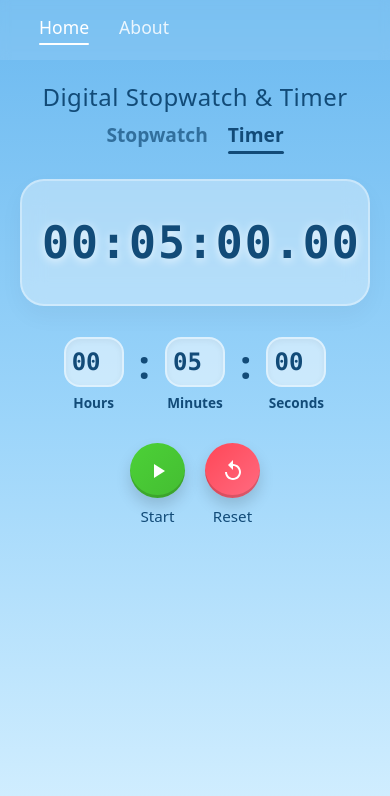
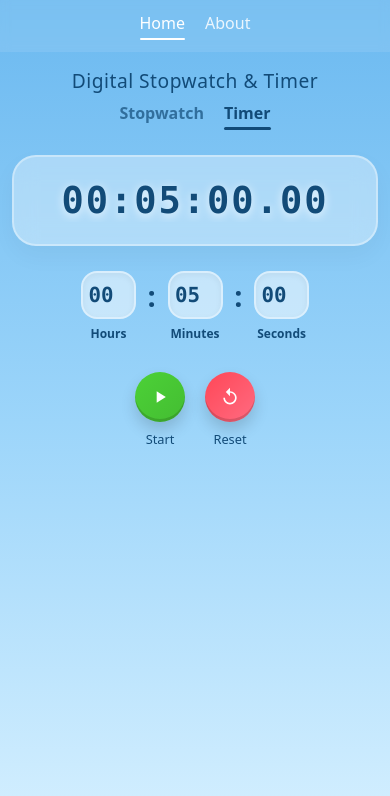
Before and after one commit to onlyzo0m/digital-stopwatch-timer, a plain HTML site: page index.html in a window 390 px wide. Both pictures are taken after a click on the button "Timer". Drawn offline with Linux system fonts and the light colour scheme.

Commit message:
make web responsive

```diff
--- a/style.css
+++ b/style.css
@@ -51,7 +51,7 @@ body {
     padding-bottom: 40px;
 }
 
-/* Navbar */
+/* Navbar - Fully Responsive */
 .navbar {
     width: 100%;
     padding: 15px 0;
@@ -110,10 +110,11 @@ body {
 .app-header {
     text-align: center;
     margin-bottom: 25px;
+    width: 100%;
 }
 
 .app-title {
-    font-size: 1.5rem;
+    font-size: clamp(1.2rem, 4vw, 1.5rem);
     font-weight: 500;
     color: var(--text-primary);
     margin-bottom: 8px;
@@ -132,7 +133,7 @@ body {
     background: none;
     border: none;
     font-family: var(--font-main);
-    font-size: 1.2rem;
+    font-size: clamp(1rem, 3.5vw, 1.2rem);
     font-weight: 600;
     color: rgba(18, 75, 120, 0.7);
     cursor: pointer;
@@ -193,20 +194,24 @@ body {
 }
 
 .display-card {
-    padding: 35px 20px;
+    padding: clamp(20px, 5vw, 35px) clamp(10px, 3vw, 20px);
     text-align: center;
     margin-bottom: 30px;
+    width: 100%;
 }
 
-/* Time display typography */
+/* Fluid responsive digital time typography */
 .time-display {
     font-family: var(--font-mono);
-    font-size: 4.2rem;
+    font-size: clamp(2.2rem, 9.5vw, 4.2rem);
     font-weight: 700;
     color: var(--text-primary);
-    letter-spacing: 2px;
+    letter-spacing: clamp(1px, 0.5vw, 2px);
     text-shadow: 0 2px 10px rgba(255, 255, 255, 0.8);
     user-select: none;
+    white-space: nowrap;
+    overflow: hidden;
+    text-overflow: ellipsis;
 }
 
 /* Control buttons */
@@ -214,8 +219,9 @@ body {
     display: flex;
     justify-content: center;
     align-items: center;
-    gap: 35px;
+    gap: clamp(15px, 5vw, 35px);
     margin-bottom: 35px;
+    width: 100%;
 }
 
 .btn-group {
@@ -226,8 +232,8 @@ body {
 }
 
 .action-btn {
-    width: 65px;
-    height: 65px;
+    width: clamp(50px, 12vw, 65px);
+    height: clamp(50px, 12vw, 65px);
     border-radius: 50%;
     border: none;
     display: flex;
@@ -255,8 +261,8 @@ body {
 }
 
 .btn-icon {
-    width: 30px;
-    height: 30px;
+    width: clamp(20px, 5vw, 30px);
+    height: clamp(20px, 5vw, 30px);
     fill: #ffffff;
 }
 
@@ -273,14 +279,14 @@ body {
 }
 
 .btn-label {
-    font-size: 0.95rem;
+    font-size: clamp(0.8rem, 2.5vw, 0.95rem);
     font-weight: 500;
     color: var(--text-primary);
 }
 
 /* Lap times list card */
 .laps-card {
-    padding: 25px 30px;
+    padding: clamp(15px, 4vw, 25px) clamp(15px, 4vw, 30px);
 }
 
 .laps-header {
@@ -292,7 +298,7 @@ body {
 }
 
 .laps-title {
-    font-size: 1.2rem;
+    font-size: clamp(1rem, 3.5vw, 1.2rem);
     font-weight: 600;
     color: var(--text-primary);
 }
@@ -304,7 +310,7 @@ body {
     padding: 6px 14px;
     border-radius: 12px;
     font-family: var(--font-main);
-    font-size: 0.85rem;
+    font-size: clamp(0.75rem, 2.5vw, 0.85rem);
     font-weight: 600;
     cursor: pointer;
     transition: all 0.3s ease;
@@ -337,7 +343,7 @@ body {
     justify-content: flex-start;
     align-items: center;
     padding: 12px 10px;
-    font-size: 1.35rem;
+    font-size: clamp(1rem, 3.5vw, 1.35rem);
     font-weight: 600;
     color: var(--text-primary);
     font-family: var(--font-main);
@@ -351,11 +357,11 @@ body {
 
 .lap-number {
     font-weight: 700;
-    min-width: 90px;
+    min-width: clamp(65px, 15vw, 90px);
 }
 
 .lap-separator {
-    margin: 0 15px;
+    margin: 0 clamp(8px, 2vw, 15px);
     opacity: 0.7;
 }
 
@@ -369,6 +375,7 @@ body {
     color: rgba(18, 75, 120, 0.6);
     font-style: italic;
     padding: 20px 0;
+    font-size: clamp(0.85rem, 3vw, 1rem);
 }
 
 /* Countdown Timer inputs */
@@ -376,8 +383,9 @@ body {
     display: flex;
     align-items: center;
     justify-content: center;
-    gap: 15px;
+    gap: clamp(8px, 3vw, 15px);
     margin-bottom: 30px;
+    width: 100%;
 }
 
 .input-group {
@@ -387,14 +395,14 @@ body {
 }
 
 .input-group input {
-    width: 80px;
-    height: 65px;
+    width: clamp(55px, 14vw, 80px);
+    height: clamp(48px, 12vw, 65px);
     background: rgba(255, 255, 255, 0.5);
     border: var(--normal-border);
     border-radius: 16px;
     text-align: center;
     font-family: var(--font-mono);
-    font-size: 2rem;
+    font-size: clamp(1.3rem, 4vw, 2rem);
     font-weight: 700;
     color: var(--text-primary);
     outline: none;
@@ -410,20 +418,20 @@ body {
 }
 
 .input-group label {
-    font-size: 0.85rem;
+    font-size: clamp(0.75rem, 2.5vw, 0.85rem);
     font-weight: 600;
     color: var(--text-primary);
     margin-top: 6px;
 }
 
 .input-colon {
-    font-size: 2.5rem;
+    font-size: clamp(1.8rem, 5vw, 2.5rem);
     font-weight: 700;
     color: var(--text-primary);
     margin-bottom: 22px;
 }
 
-/* About modal with smooth fade animation */
+/* About modal */
 .modal-overlay {
     position: fixed;
     top: 0;
@@ -439,6 +447,7 @@ body {
     visibility: hidden;
     transition: opacity 0.4s cubic-bezier(0.16, 1, 0.3, 1), visibility 0.4s cubic-bezier(0.16, 1, 0.3, 1);
     z-index: 1000;
+    padding: 20px;
 }
 
 .modal-overlay.active {
@@ -447,8 +456,9 @@ body {
 }
 
 .modal-card {
+    width: 100%;
     max-width: 480px;
-    padding: 35px;
+    padding: clamp(20px, 5vw, 35px);
     position: relative;
     transform: translateY(20px) scale(0.95);
     opacity: 0;
@@ -473,7 +483,7 @@ body {
 }
 
 .modal-title {
-    font-size: 1.4rem;
+    font-size: clamp(1.1rem, 3.5vw, 1.4rem);
     font-weight: 700;
     margin-bottom: 15px;
 }
@@ -481,18 +491,20 @@ body {
 .modal-body p {
     line-height: 1.6;
     margin-bottom: 15px;
+    font-size: clamp(0.9rem, 3vw, 1rem);
 }
 
 .modal-body ul {
     margin-left: 20px;
     line-height: 1.8;
+    font-size: clamp(0.85rem, 2.8vw, 0.95rem);
 }
 
 .d-none {
     display: none !important;
 }
 
-/* Fade In Animations */
+/* Keyframe Animations */
 @keyframes fadeIn {
     from {
         opacity: 0;
@@ -514,33 +526,80 @@ body {
     transform: scale(1);
 }
 
-/* Responsive mobile layout */
+/* Comprehensive Responsive Breakpoints */
+
+/* Tablet & Smaller Screens (max-width: 768px) */
+@media (max-width: 768px) {
+    .navbar {
+        padding-left: 5%;
+        justify-content: center;
+    }
+
+    .main-wrapper {
+        padding: 15px 12px;
+    }
+}
+
+/* Mobile Devices (max-width: 576px) */
 @media (max-width: 576px) {
-    .time-display {
-        font-size: 2.8rem;
+    .navbar {
+        padding: 12px 0;
+        justify-content: center;
+    }
+
+    .nav-links {
+        gap: 20px;
+    }
+
+    .nav-item {
+        font-size: 1rem;
+    }
+
+    .display-card {
+        padding: 22px 10px;
+        margin-bottom: 25px;
     }
 
     .controls-container {
         gap: 20px;
+        margin-bottom: 25px;
     }
 
-    .action-btn {
-        width: 55px;
-        height: 55px;
+    .laps-card {
+        padding: 18px 15px;
+    }
+}
+
+/* Ultra Small / Compact Mobile Screens (max-width: 380px) */
+@media (max-width: 380px) {
+    .main-wrapper {
+        padding: 10px 8px;
     }
 
-    .btn-icon {
-        width: 24px;
-        height: 24px;
+    .time-display {
+        font-size: 2rem;
+        letter-spacing: 0.5px;
+    }
+
+    .controls-container {
+        gap: 12px;
+    }
+
+    .btn-label {
+        font-size: 0.75rem;
     }
 
     .lap-item {
-        font-size: 1.1rem;
+        font-size: 0.95rem;
+        padding: 10px 4px;
     }
 
-    .input-group input {
-        width: 60px;
-        height: 50px;
+    .lap-number {
+        min-width: 55px;
+    }
+
+    .input-colon {
         font-size: 1.5rem;
+        margin-bottom: 16px;
     }
 }
```
